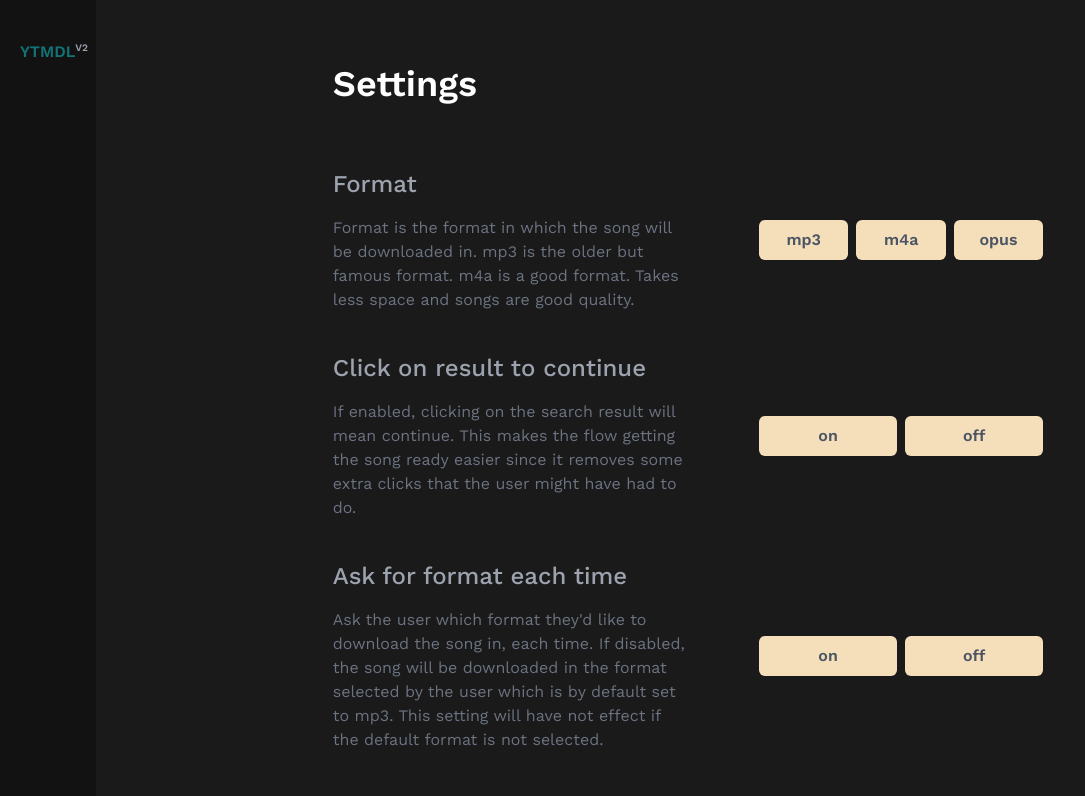
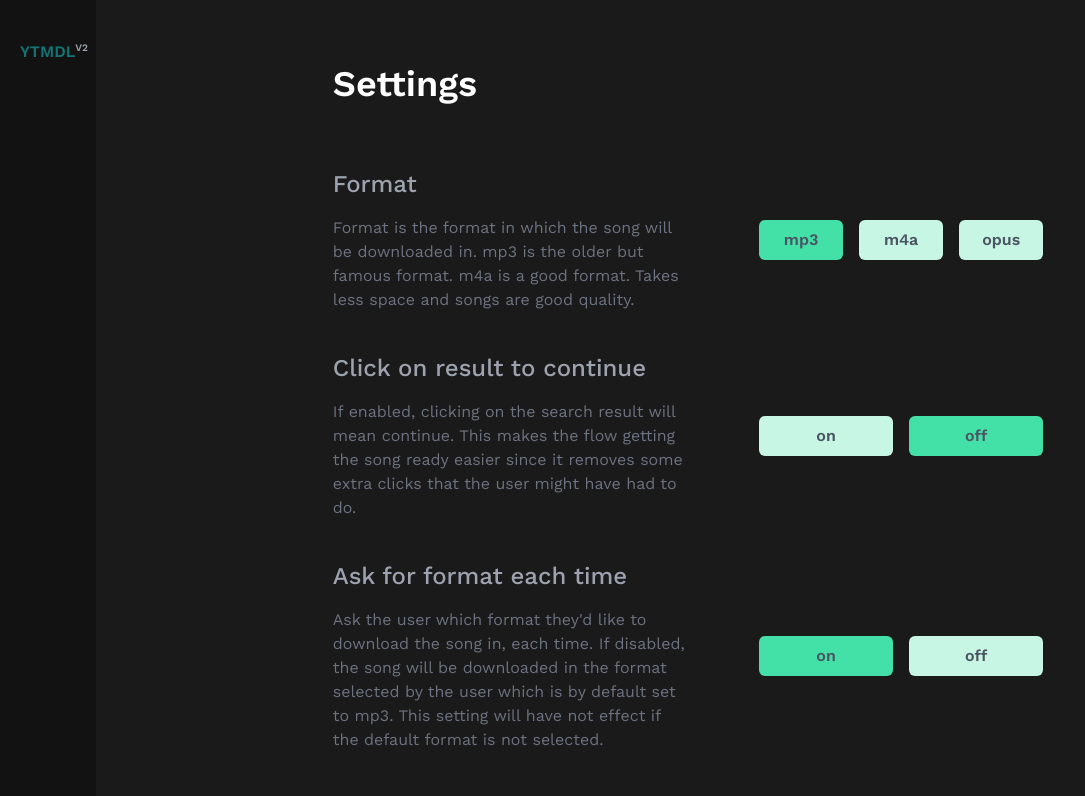
Before and after one commit to deepjyoti30/ytmdl-web-v2, a Vue app: page /settings in a window 1280 px wide. Shown: the top 796 px of the page, without its empty margins (0-1085 px from the left). Built offline with nearby package versions, Linux system fonts and the light colour scheme; some icons are missing; what vue-resource would draw is missing.

Commit message:
Change the colors of the buttons in settings

```diff
--- a/src/components/SettingEach.vue
+++ b/src/components/SettingEach.vue
@@ -16,6 +16,9 @@
           :key="id"
           @click="emitValueChange(option)"
           class="px-4 py-2 rounded-md font-semibold text-gray-600 w-1/5"
+          :class="{
+            current: getDefault == option
+          }"
         >
           {{ option }}
         </button>
@@ -60,6 +63,9 @@ export default {
     },
     getSettingDefault() {
       return this.settingDetails.default;
+    },
+    getDefault() {
+      return this.settingDetails.default;
     }
   }
 };
@@ -74,13 +80,23 @@ export default {
   }
   .setting--handler {
     button {
-      background: $yellow;
+      background: lighten($darkgreen, 45);
       flex-basis: 100%;
+      transition: 150ms ease;
 
-      @apply mr-2;
+      @apply mr-4;
 
       &:last-child {
         @apply mr-0;
+      }
+
+      &:hover {
+        background: lighten($darkgreen, 15);
+        transition: 150ms ease;
+      }
+
+      &.current {
+        background: lighten($darkgreen, 15);
       }
     }
   }
```
